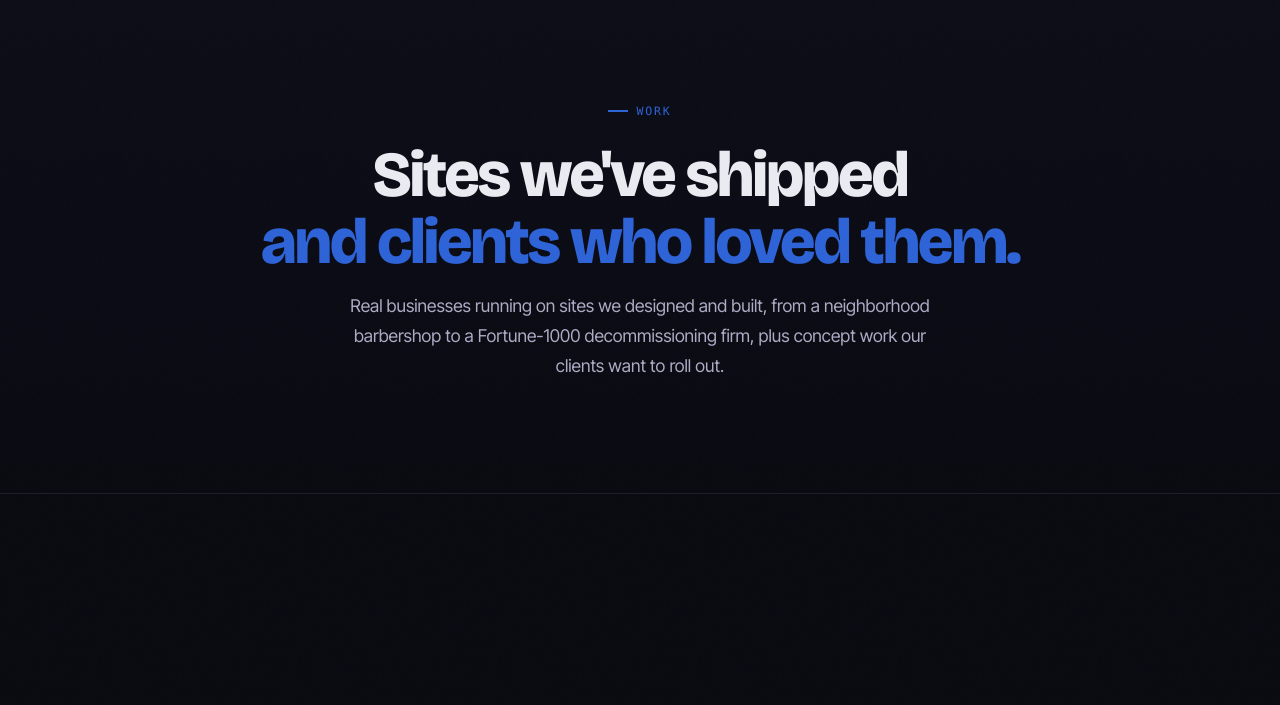
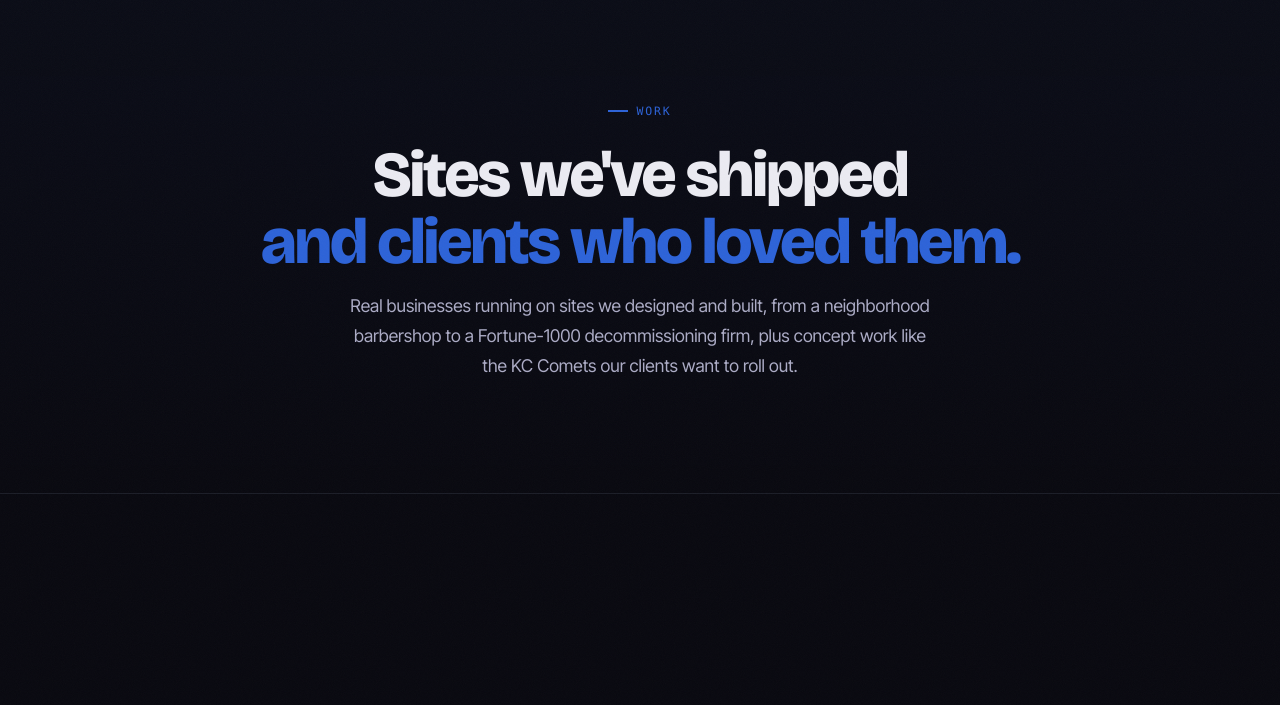
Before and after one commit to Jamitheone/staley-social-website, a plain HTML site: page work.html in a window 1280 px wide. Shown: the part 63-768 px from the top of the page. Drawn offline with nearby package versions, Linux system fonts and the light colour scheme.

Commit message:
work.html: name KC Comets in hero description
Co-Authored-By: Claude Opus 4.8 <noreply@anthropic.com>

```diff
--- a/work.html
+++ b/work.html
@@ -122,7 +122,7 @@
     <div class="container">
       <div class="section-label">Work</div>
       <h1 class="display-lg">Sites we've shipped<br><span class="text-gradient">and clients who loved them.</span></h1>
-      <p>Real businesses running on sites we designed and built, from a neighborhood barbershop to a Fortune-1000 decommissioning firm, plus concept work our clients want to roll out.</p>
+      <p>Real businesses running on sites we designed and built, from a neighborhood barbershop to a Fortune-1000 decommissioning firm, plus concept work like the KC Comets our clients want to roll out.</p>
     </div>
   </section>
 
```
